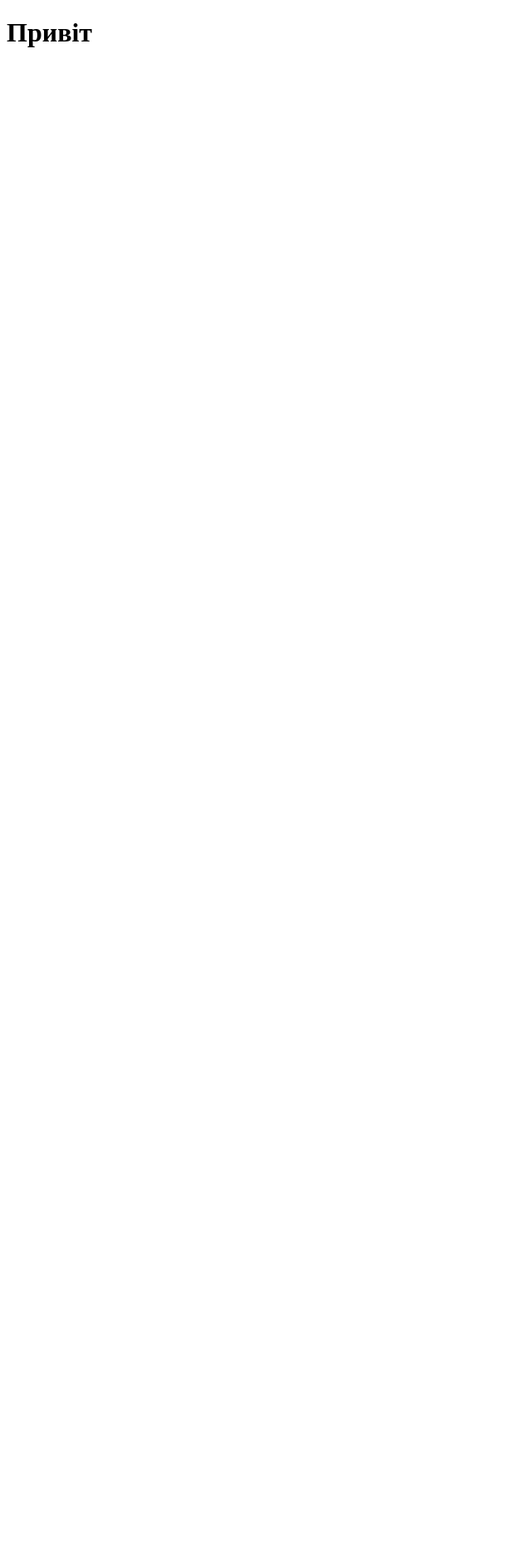
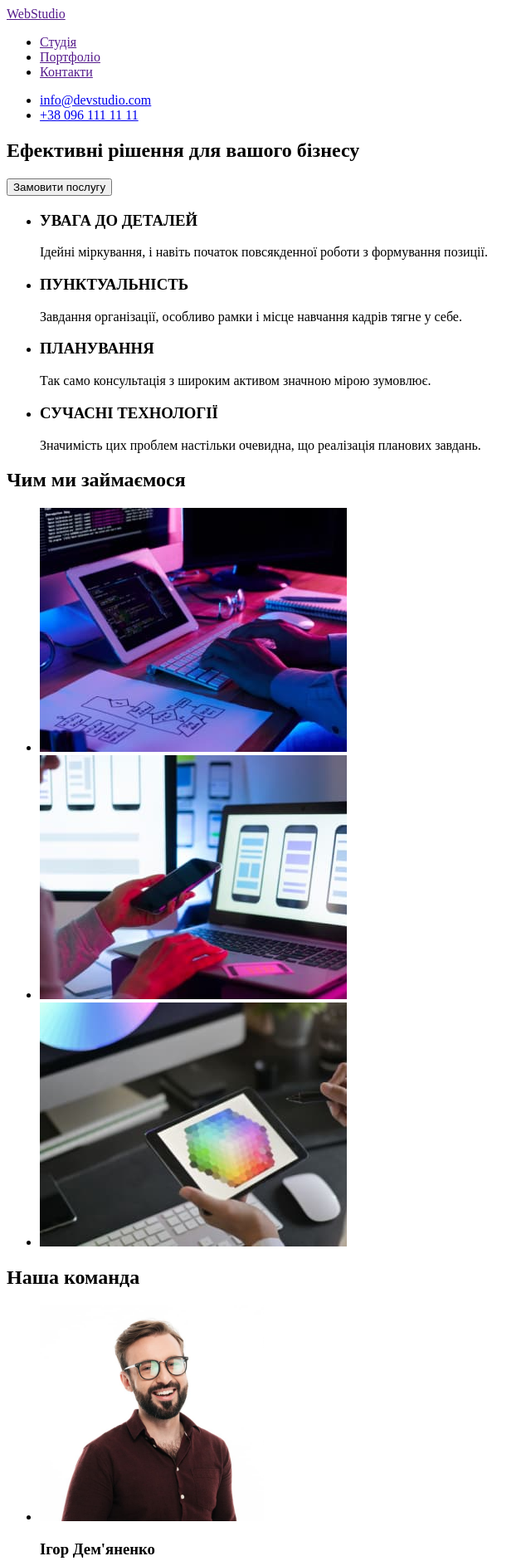
Before and after one commit to Anastasiia-Doroshenko/goit-markup-hw-01, a plain HTML site: page index.html in a window 1280 px wide. Shown: the top 1881 px of the page at 83% size, without its empty margins (0-640 px from the left). Before the commit the page ends 800 px from the top, so only its background shows below. Drawn offline with Linux system fonts and the light colour scheme.

Commit message:
update index html file
Виконали HTML-розмітку макета сторінки домашнього завдання #1, без CSS оформлення.

```diff
--- a/index.html
+++ b/index.html
@@ -1,5 +1,5 @@
 <!DOCTYPE html>
-<html lang="en">
+<html lang="uk">
 <head>
     <meta charset="UTF-8">
     <meta http-equiv="X-UA-Compatible" content="IE=edge">
@@ -7,6 +7,105 @@
     <title>Document</title>
 </head>
 <body>
-    <h1>Привіт</h1>
+   <!--Шапка сайту-->
+  <header>
+    <nav>
+        <a href="">WebStudio</a>
+        <ul>
+            <li><a href="">Студія</a></li>
+            <li><a href="">Портфоліо</a></li>
+            <li><a href="">Контакти</a></li>
+        </ul>
+    </nav>
+    <ul>
+        <li><a href="mailto:info@devstudio.com">info@devstudio.com</a></li>
+        <li><a href="tel:+380961111111">+38 096 111 11 11</a></li>
+    </ul>
+</header>
+<main>
+   <!--Замовлення послуги-->
+    <section>
+        <h1>Ефективні рішення для вашого бізнесу</h1>
+        <button type="button">Замовити послугу</button>
+    </section>
+    <section>
+    <!--Переваги-->
+        <ul>
+            <li>
+                <h3>УВАГА ДО ДЕТАЛЕЙ</h3>
+                <p>
+                Ідейні міркування, і навіть початок повсякденної роботи з формування позиції.
+                </p>
+            </li>
+            <li>
+                <h3>ПУНКТУАЛЬНІСТЬ</h3>
+                <p>
+                Завдання організації, особливо рамки і місце навчання кадрів тягне у себе.
+                </p>
+            </li>
+            <li>
+                <h3>ПЛАНУВАННЯ</h3>
+                <p>
+                Так само консультація з широким активом значною мірою зумовлює.
+                </p>
+            </li>
+            <li>
+                <h3>СУЧАСНІ ТЕХНОЛОГІЇ</h3>
+                <p>
+                Значимість цих проблем настільки очевидна, що реалізація планових завдань.
+                </p>
+            </li>
+        </ul>
+    </section>
+    <section>
+        <h2>Чим ми займаємося</h2>
+        <ul>
+            <li>
+                <img src="./images/img1.jpg" alt="Процес написання коду для сайту" width="370"/>
+            </li>
+            <li>
+                <img src="./images/img2.jpg" alt="Адаптація сайту для відображення на смартфоні" width="370"/>
+            </li>
+            <li>
+                <img src="./images/img3.jpg" alt="Обираємо кольорове забарвлення сайту" width="370"/>
+            </li>
+        </ul>
+    </section>
+    <section lang="en">
+        <h2>Наша команда</h2>
+        <ul>
+            <li>
+                <img src="./images/product_designer.jpg" alt="Фотографія дизайнера продукту" width="270"/>
+                <h3>Ігор Дем'яненко</h3>
+                <p>Product Designer</p>
+            </li>
+            <li>
+                <img src="./images/frontend_developer.jpg" alt="Фотографія розробниці інтерфейсу" width="270"/>
+                <h3>Ольга Рєпіна</h3>
+                <p>Frontend Developer</p>
+            </li>
+            <li>
+                <img src="./images/marketing.jpg" alt="Фотографія менеджера по маркетингу" width="270"/>
+                <h3>Микола Тарасов</h3>
+                <p>Marketing</p>
+            </li>
+            <li>
+                <img src="./images/ui_designer.jpg" alt="Фотографія дизайнера інтерфейсу" width="270"/>
+                <h3>Михайло Єрмаков</h3>
+                <p>UI Designer</p>
+            </li>
+        </ul>
+    </section>
+</main>
+<footer>
+    <a href="">WebStudio</a>
+    <address>
+        м. Київ, пр-т Лесі Українки, 26
+    </address>
+    <ul>
+        <li><a href="mailto:info@devstudio.com">info@devstudio.com</a></li>
+        <li><a href="tel:+380961111111">+38 096 111 11 11</a></li>
+    </ul>
+</footer>
 </body>
 </html>
```
Also changed, not shown: .prettierc.json (added), images/frontend_developer.jpg (added), images/img1.jpg (added), images/img2.jpg (added), images/img3.jpg (added), images/marketing.jpg (added), images/product_designer.jpg (added), images/ui_designer.jpg (added).
